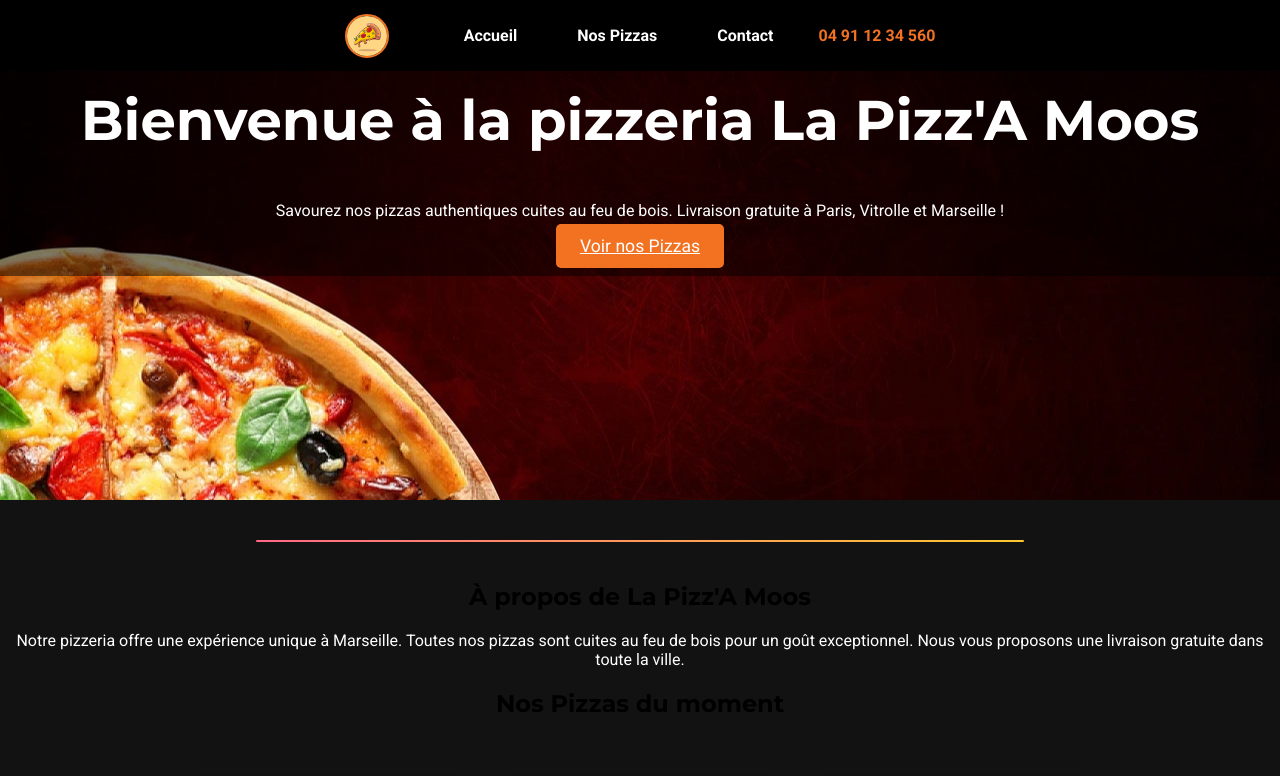
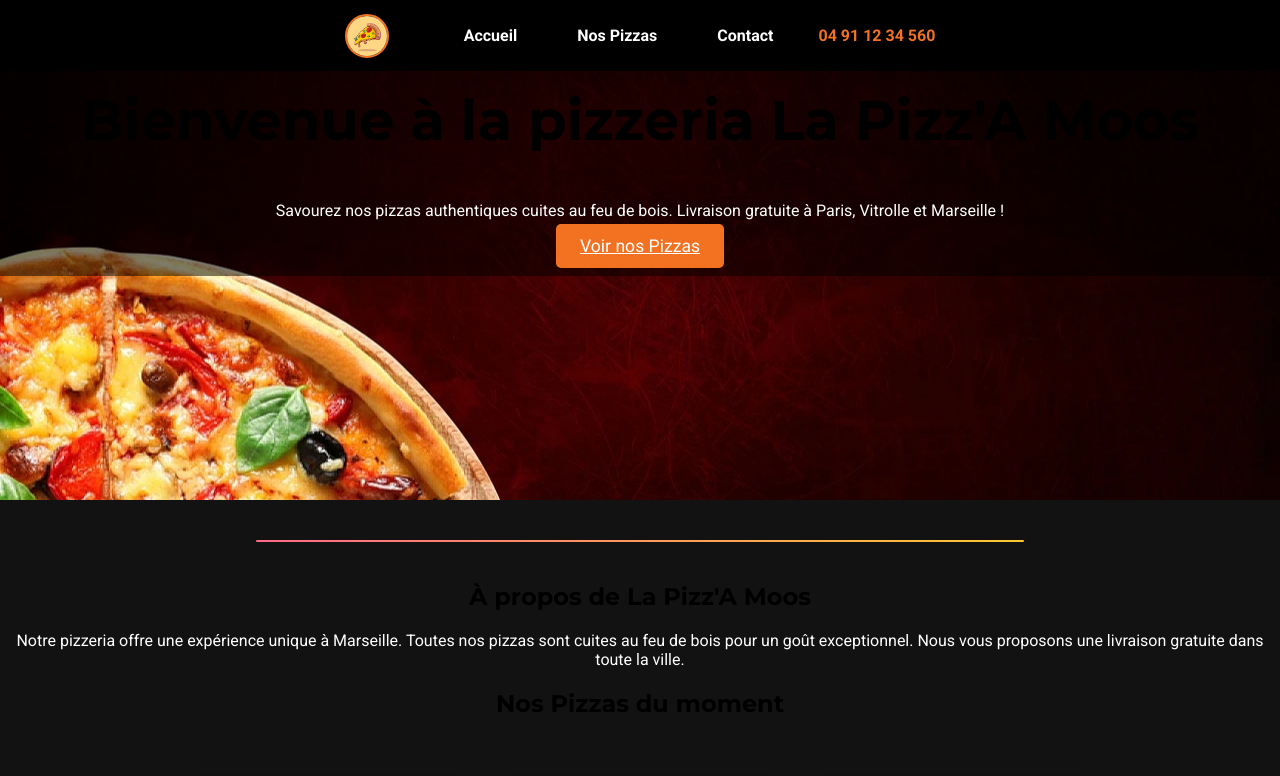
Before and after one commit to MustaphaMab/La_pizz_avec_REACT, a React (Create React App) app in the folder frontend/: page / in a window 1280 px wide. Shown: the top 776 px of the page. Built offline with nearby package versions, Linux system fonts and the light colour scheme.

Commit message:
resolution probleme css accueil

```diff
--- a/frontend/src/pages/accueil.css
+++ b/frontend/src/pages/accueil.css
@@ -20,7 +20,7 @@ h1, h3, h4, .main-title {
   color: #ffffff;
 }
 
-h2 {
+h2, h3, .main-title {
   font-family: 'Montserrat', sans-serif;
   font-weight: 700;
   text-align: center;
```
